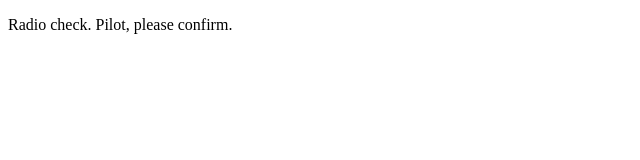
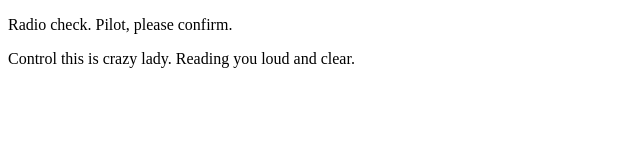
Before and after one commit to MarathonMeg/communication-log-control, a plain HTML site: page index.html in a window 1280 px wide. Shown: the whole page, without its empty margins (0-640 px from the left). Drawn offline with Linux system fonts and the light colour scheme.

Commit message:
response from pilot

```diff
--- a/index.html
+++ b/index.html
@@ -2,5 +2,6 @@
 <html>
    <body>
       <p>Radio check. Pilot, please confirm.</p>
+      <p>Control this is crazy lady. Reading you loud and clear.</p>
    </body>
 </html>
```
